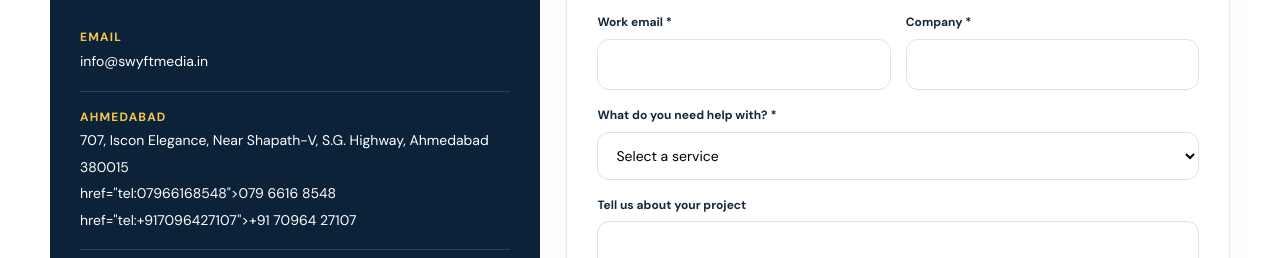
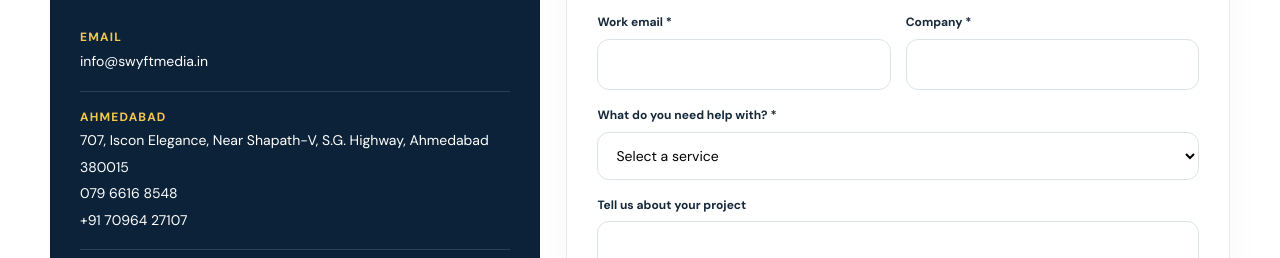
Before and after one commit to swyftmedia-1/Swyft, a website: page contact.html in a window 1280 px wide. Shown: the part 694-952 px from the top of the page. Drawn offline with Linux system fonts and the light colour scheme.

Commit message:
Update contact.html

```diff
--- a/contact.html
+++ b/contact.html
@@ -170,8 +170,8 @@
             </span>
 
             <br>
-            <a> href="tel:07966168548">079 6616 8548</a>
-            <a> href="tel:+917096427107">+91 70964 27107</a>
+            <a href="tel:07966168548">079 6616 8548</a></br>
+            <a href="tel:+917096427107">+91 70964 27107</a>
             <br>
           </div>
 
@@ -443,6 +443,9 @@
             <br>
             707, Iscon Elegance, Near Shapath-V, S.G. Highway,
             Ahmedabad 380015
+
+            <br>
+            <a href="tel:07966168548">079 6616 8548</a>
             <br>
             <a href="tel:+917096427107">+91 70964 27107</a>
             <br>
```
